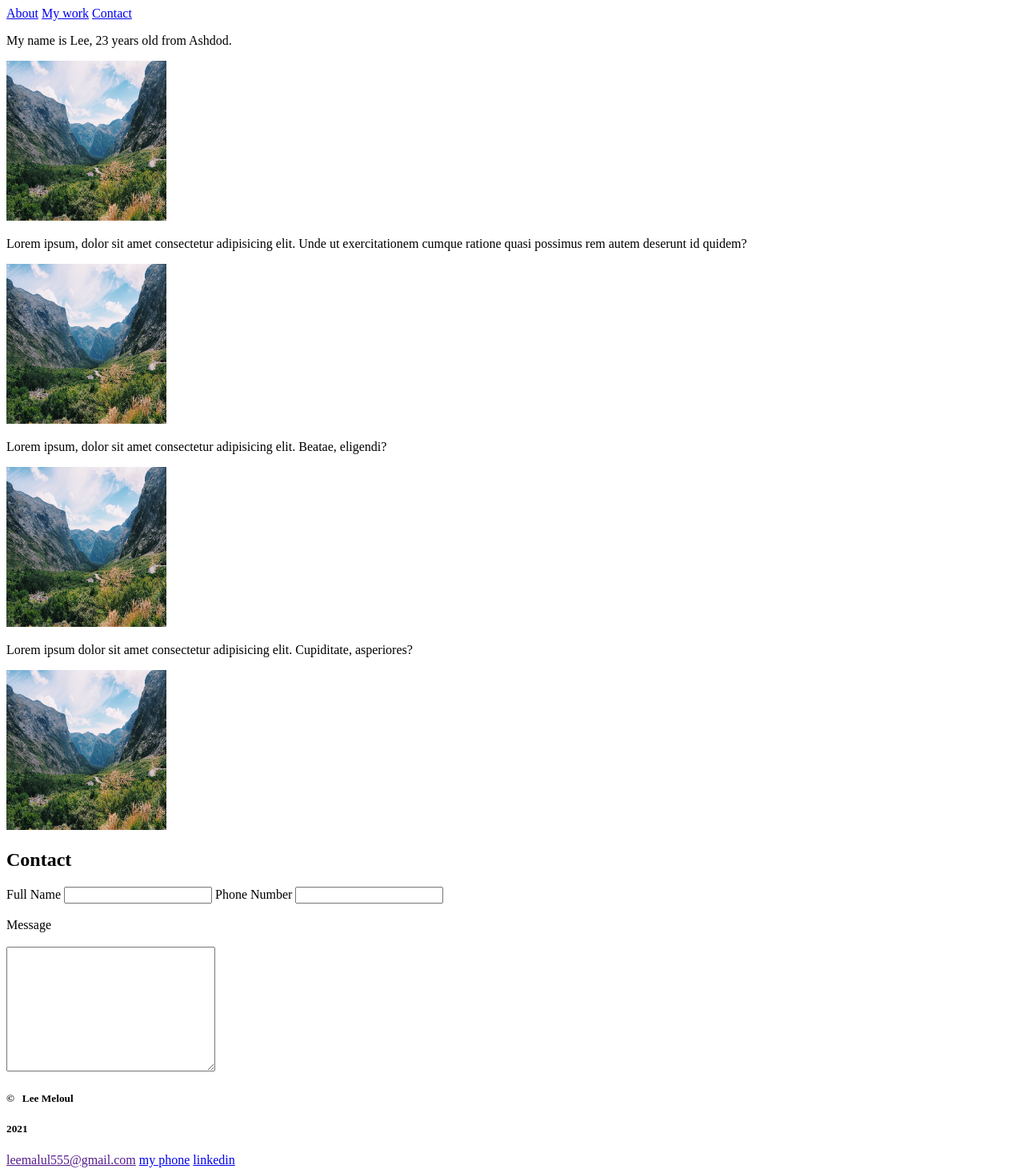
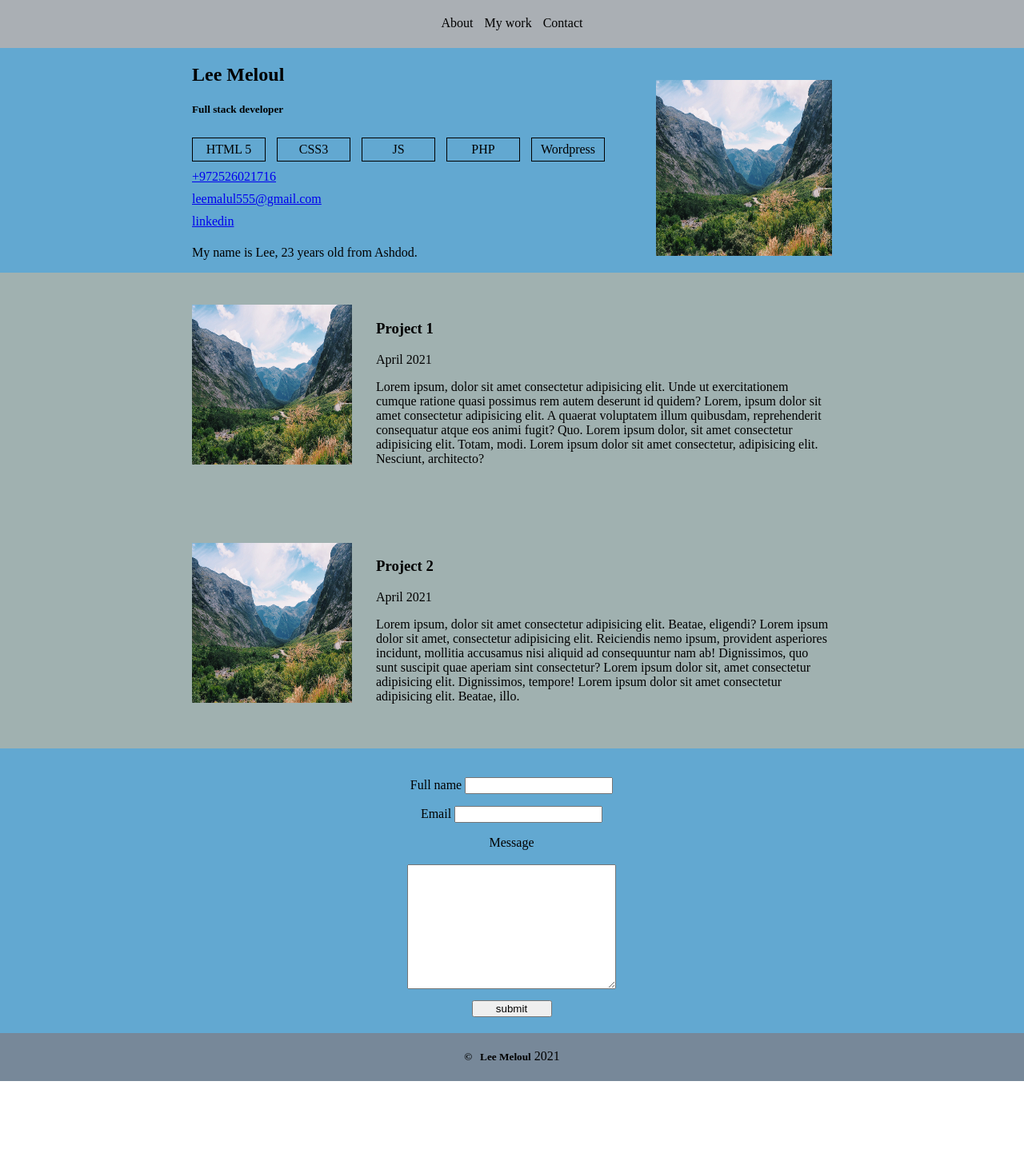
Before and after one commit to Lee1605/fullstackcourse, a plain HTML site: page ex1/index.html in a window 1280 px wide. Shown: the whole page at 80% size. After the commit the page ends 1352 px from the top, so only its background shows below. Drawn offline with Linux system fonts and the light colour scheme.

Commit message:
Add files via upload

```diff
--- a/ex1/index.html
+++ b/ex1/index.html
@@ -3,54 +3,82 @@
 <head>
     <meta charset="UTF-8">
     <meta name="viewport" content="width=device-width, initial-scale=1.0">
-    <title>homework ex1</title>
+    <meta http-equiv="X-UA-Compatible" content="IE-edge">
+    <link rel="stylesheet" href="style.css">
+    <title>Portfolio</title>
 </head>
 <body>
     <header>
-        <nav>
-            <a href="#">About</a>
-            <a href="#">My work</a>
-            <a href="#">Contact</a>
+        <nav id="navigation-bar">
+            <a class="nav-link" href="#">About</a>
+            <a class="nav-link" href="#">My work</a>
+            <a class="nav-link" href="#">Contact</a>
         </nav>
     </header>
     <main>
-        <section title="about">
-            <p>My name is Lee, 23 years old from Ashdod.</p>
-            <img src="testimg.JPG" width="200px" height="200px" alt="">
-        </section>
-        <section title="my work">
-            <div title="work1">
-                <p>Lorem ipsum, dolor sit amet consectetur adipisicing elit.
-                   Unde ut exercitationem cumque ratione quasi possimus rem autem deserunt id quidem?</p>
-                <img src="testimg.JPG" width="200px" height="200px" alt="">
-            </div>
-            <div title="work2">
-                <p>Lorem ipsum, dolor sit amet consectetur adipisicing elit. Beatae, eligendi?</p>
-                <img src="testimg.JPG" width="200px" height="200px" alt="">
-            </div>
-            <div title="work3">
-                <p>Lorem ipsum dolor sit amet consectetur adipisicing elit. Cupiditate, asperiores?</p>
-                <img src="testimg.JPG" width="200px" height="200px" alt="">
+        <section id="about">
+            <div id="about-me">
+                <img id="my-img" src="testimg.JPG" width="220px" height="220px" alt="Lee's image">
+                <h1>Lee Meloul</h1>
+                <h5>Full stack developer</h5>
+                <span class="skill">HTML 5</span>
+                <span class="skill">CSS3</span>
+                <span class="skill">JS</span>
+                <span class="skill">PHP</span>
+                <span class="skill">Wordpress</span><br>
+                <a class="con-link" href="tel:+972526021716">+972526021716</a><br>
+                <a class="con-link" href="mailto:leemalul555@gmail.com">leemalul555@gmail.com</a><br>
+                <a class="con-link" href="https://www.linkedin.com/feed/?trk=onboarding-landing">linkedin</a>
+                <p>My name is Lee, 23 years old from Ashdod.</p>
             </div>
         </section>
-        <section title="contact">
-            <h1>Contact</h1>
-            <form action="GET">
-                <label for="">Full Name</label>
-                <input type="text">
-                <label for="">Phone Number</label>
-                <input type="text"><br><br>
-                <label for="">Message</label><br><br>
-                <textarea name="Message" id="" cols="30" rows="10"></textarea>
+        <section id="my-work">
+            <div class="work work1">
+                <img class="pr-img" src="testimg.JPG" width="200px" height="200px" alt="Project 1 image">
+                <h3>Project 1</h3>
+                <time>April 2021</time>
+                <p>Lorem ipsum, dolor sit amet consectetur adipisicing elit.
+                   Unde ut exercitationem cumque ratione quasi possimus rem autem deserunt id quidem?
+                   Lorem, ipsum dolor sit amet consectetur adipisicing elit.
+                   A quaerat voluptatem illum quibusdam, reprehenderit consequatur atque eos animi fugit? Quo.
+                   Lorem ipsum dolor, sit amet consectetur adipisicing elit. Totam, modi.
+                   Lorem ipsum dolor sit amet consectetur, adipisicing elit. Nesciunt, architecto?
+                </p>
+            </div>
+            <div class="work work2">
+                <img class="pr-img" src="testimg.JPG" width="200px" height="200px" alt="Project 2 image">
+                <h3>Project 2</h3>
+                <time>April 2021</time>
+                <p>Lorem ipsum, dolor sit amet consectetur adipisicing elit. Beatae, eligendi?
+                    Lorem ipsum dolor sit amet, consectetur adipisicing elit. Reiciendis nemo ipsum,
+                    provident asperiores incidunt, mollitia accusamus nisi aliquid ad consequuntur nam ab!
+                    Dignissimos, quo sunt suscipit quae aperiam sint consectetur?
+                    Lorem ipsum dolor sit, amet consectetur adipisicing elit. Dignissimos, tempore!
+                    Lorem ipsum dolor sit amet consectetur adipisicing elit. Beatae, illo.
+                </p>
+            </div>
+        </section>
+        <section id="contact">
+            <form id="contact-form" method="GET" action="">
+                <fieldset>
+                    <label for="full-name">Full name</label>
+                    <input type="text" name="full-name">
+                </fieldset>
+                <fieldset>
+                   <label for="email">Email</label>
+                   <input type="email" name="email" required="required">
+                </fieldset>
+                <fieldset>
+                   <label for="">Message</label><br><br>
+                   <textarea name="Message" id="" cols="30" rows="10"></textarea>
+                </fieldset>
+                <button id="form-btn" type="submit">submit</button>
             </form>
         </section>
     </main>
     <footer>
         <h5>&copy; &nbsp; Lee Meloul</h5>
-        <h5>2021</h5>
-        <a href="">leemalul555@gmail.com</a>
-        <a href="phonenumber.html">my phone</a>
-        <a href="https://www.linkedin.com/feed/?trk=onboarding-landing">linkedin</a>
+        <span>2021</span>
     </footer>
 </body>
 </html>
--- /dev/null
+++ b/ex1/style.css
@@ -0,0 +1,92 @@
+body {
+    margin: 0;
+}
+
+header {
+    background-color: rgb(170, 175, 180);
+    height: 60px;
+}
+
+nav#navigation-bar {
+    text-align: center;
+    padding: 20px;
+}
+
+.nav-link {
+    margin: 5px;
+    color: black;
+    text-decoration: none;
+}
+
+section#about {
+   background-color: rgb(98, 168, 209);
+}
+
+#my-img {
+    float: right;
+    margin: 40px 0px 0 0;
+}
+
+div#about-me {
+    display: inline-block;
+    width: 800px;
+    margin-left: calc(50% - 400px);
+}
+
+.skill {
+    border: 1px solid black;
+    padding: 5px;
+    margin: 5px 10px 5px 0;
+    display: inline-block;
+    width: 80px;
+    text-align: center;
+}
+
+.con-link {
+    display: inline-block;
+    margin: 5px 0 5px 0;
+}
+
+
+section#my-work {
+    background-color: rgb(160, 177, 176);
+}
+
+.pr-img {
+    float: left;
+    margin-right: 30px;
+}
+
+.work {
+    display: inline-block;
+    width: 800px;
+    margin: 20px 0 20px calc(50% - 400px);
+    padding: 20px 20px 20px 0;
+}
+
+section#contact {
+    background-color: rgb(98, 168, 209);
+}
+
+form#contact-form {
+    display: inline-block;
+    margin: 30px 0 20px calc(50% - 145px);
+    text-align: center;
+}
+
+fieldset {
+    border: none;
+}
+
+button#form-btn {
+    width: 100px;
+}
+
+footer {
+    text-align: center;
+    background-color: lightslategrey;
+}
+
+footer h5 {
+    display: inline-block;
+}
```
